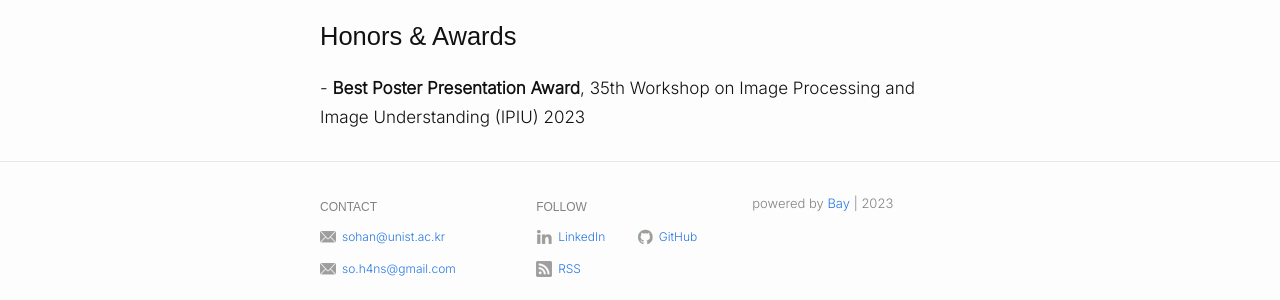
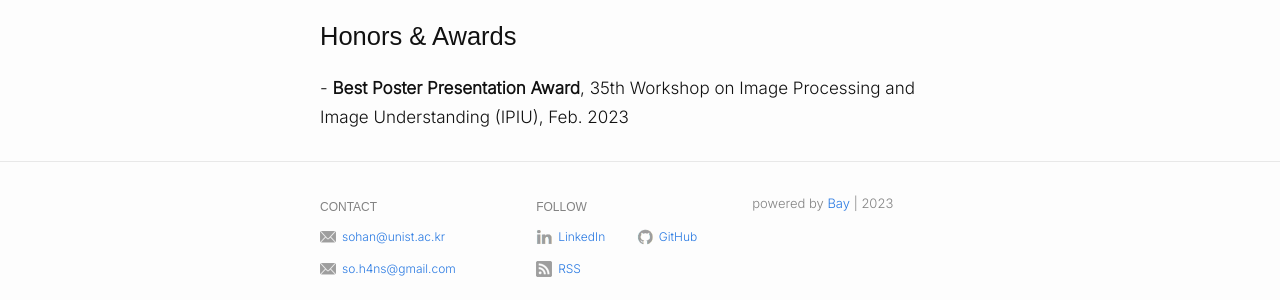
Before and after one commit to seung0h/seung0h.github.io, a Jekyll site: the page built from index.md, in a window 1280 px wide. Shown: the part 559-859 px from the top of the page. Built offline with Jekyll 4.4.1, drawn with Linux system fonts in a browser that asks for light colours.

Commit message:
fix date

```diff
--- a/honors.md
+++ b/honors.md
@@ -1 +1 @@
-- <b>Best Poster Presentation Award</b>, 35th Workshop on Image Processing and Image Understanding (IPIU) 2023
+- <b>Best Poster Presentation Award</b>, 35th Workshop on Image Processing and Image Understanding (IPIU), Feb. 2023
```
